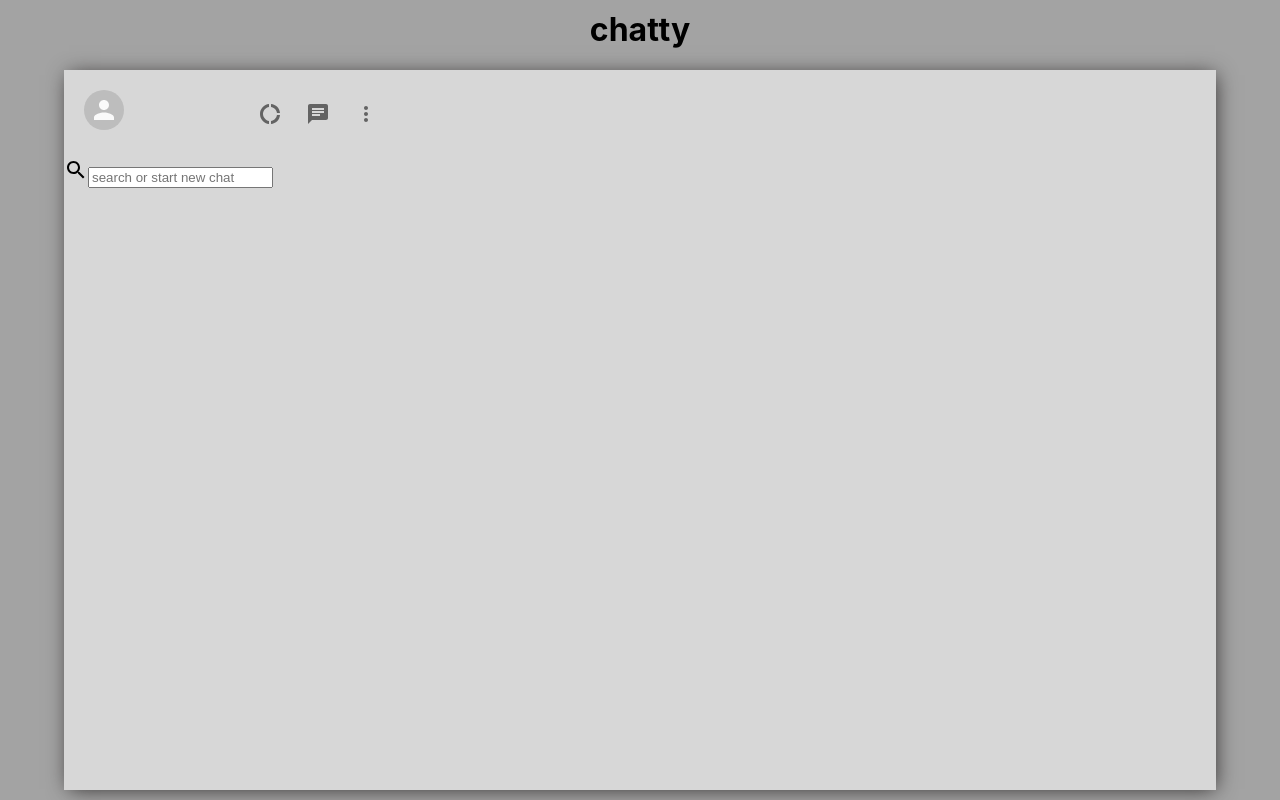
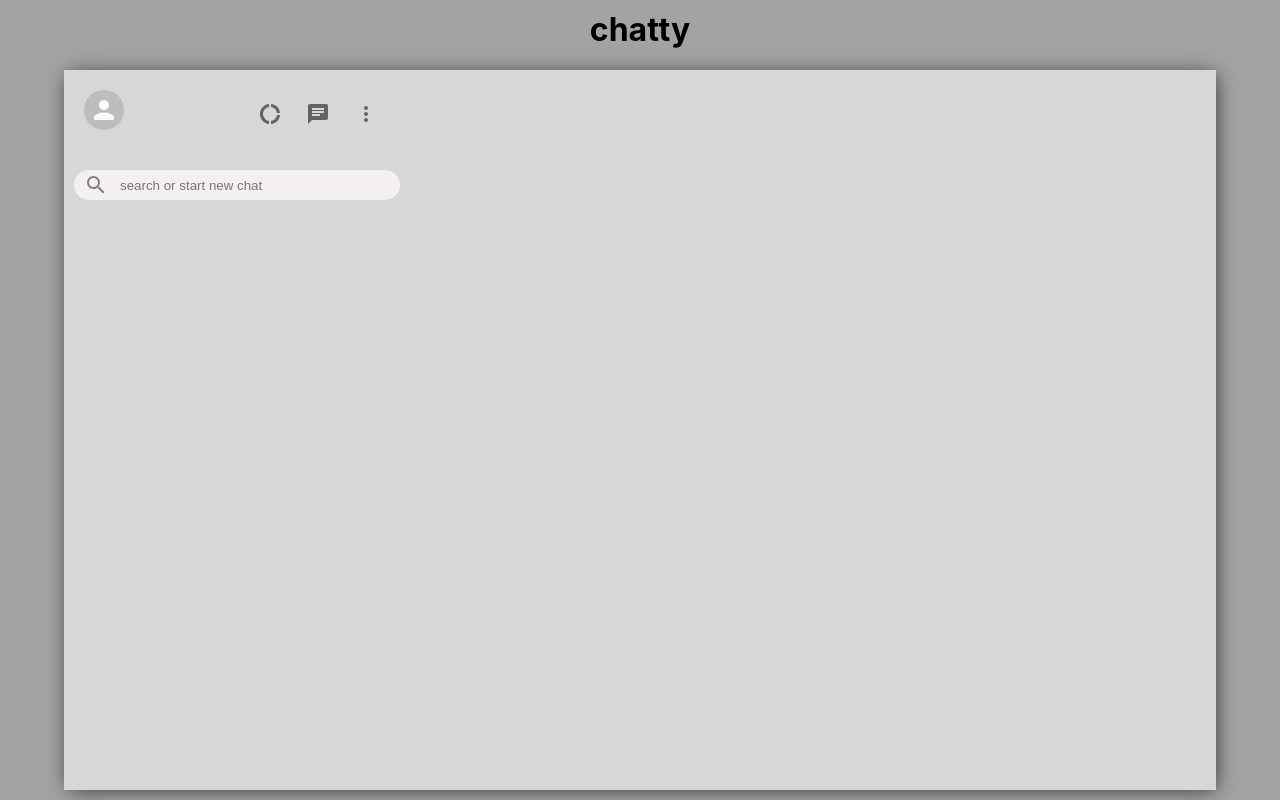
Before and after one commit to likithaaa/chatty, a React (Create React App) app: page / in a window 1280 px wide. Built offline with nearby package versions, Linux system fonts and the light colour scheme.

Commit message:
Style for searchbar

```diff
--- a/src/Sidebar.css
+++ b/src/Sidebar.css
@@ -15,3 +15,29 @@
   justify-content: space-between;
   min-width: 10vw;
 }
+
+.sidebarSearch {
+  display: flex;
+  align-items: center;
+  height: 35px;
+  padding: 10px;
+}
+
+.sidebarContainer {
+  display: flex;
+  align-items: center;
+  background-color: rgb(244, 240, 240);
+  width: 100%;
+  height: 30px;
+  border-radius: 20px;
+}
+
+.inputSearch {
+  border: none;
+  background-color: transparent;
+}
+
+.sidebarContainer > .MuiSvgIcon-root {
+  color: gray;
+  padding: 10px;
+}
--- a/src/Sidebar.jsx
+++ b/src/Sidebar.jsx
@@ -27,7 +27,11 @@ function Sidebar() {
       <div className="sidebarSearch">
         <div className="sidebarContainer">
           <SearchOutlined />
-          <input placeholder="search or start new chat" type="text" />
+          <input
+            className="inputSearch"
+            placeholder="search or start new chat"
+            type="text"
+          />
         </div>
       </div>
 
```
